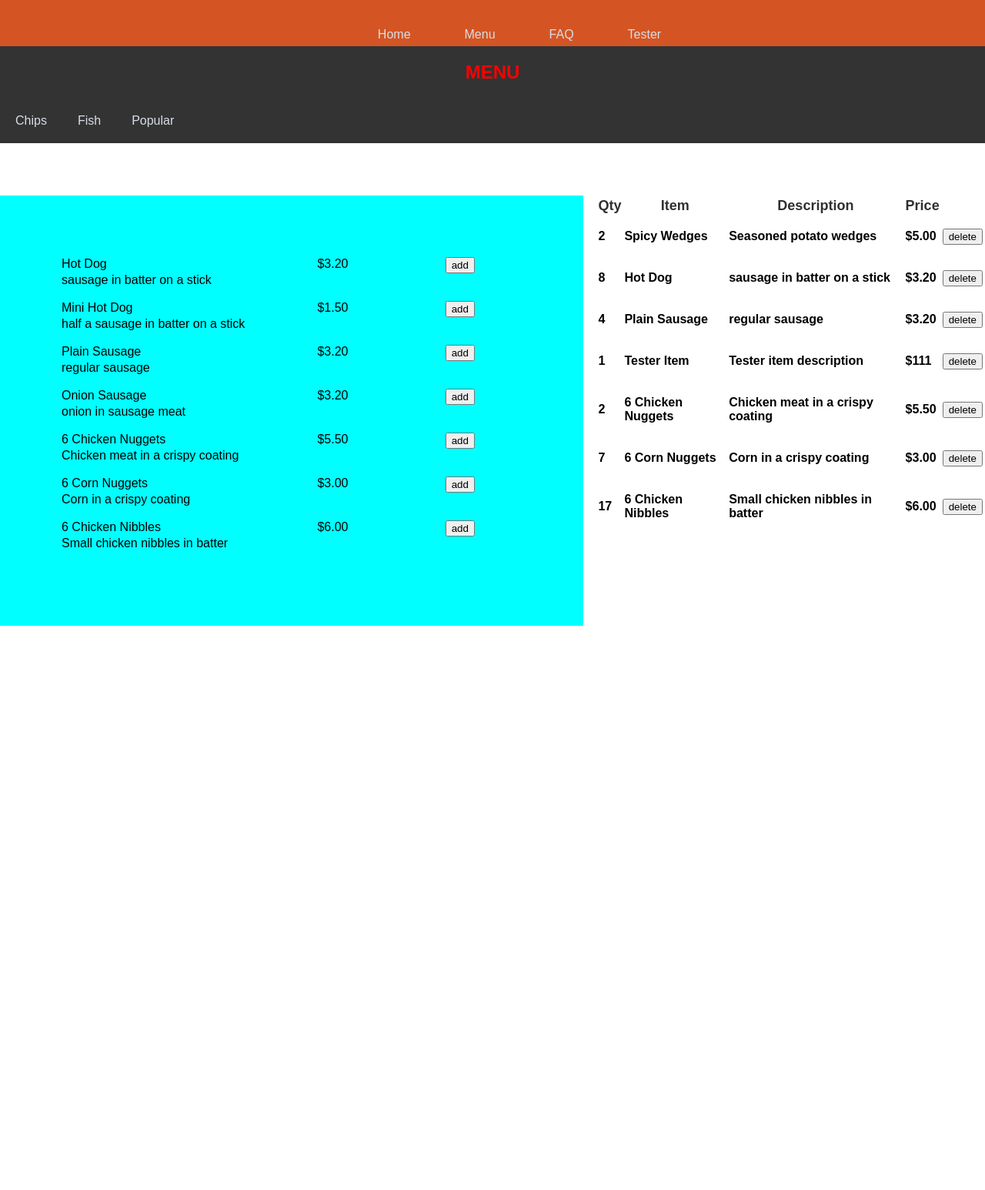
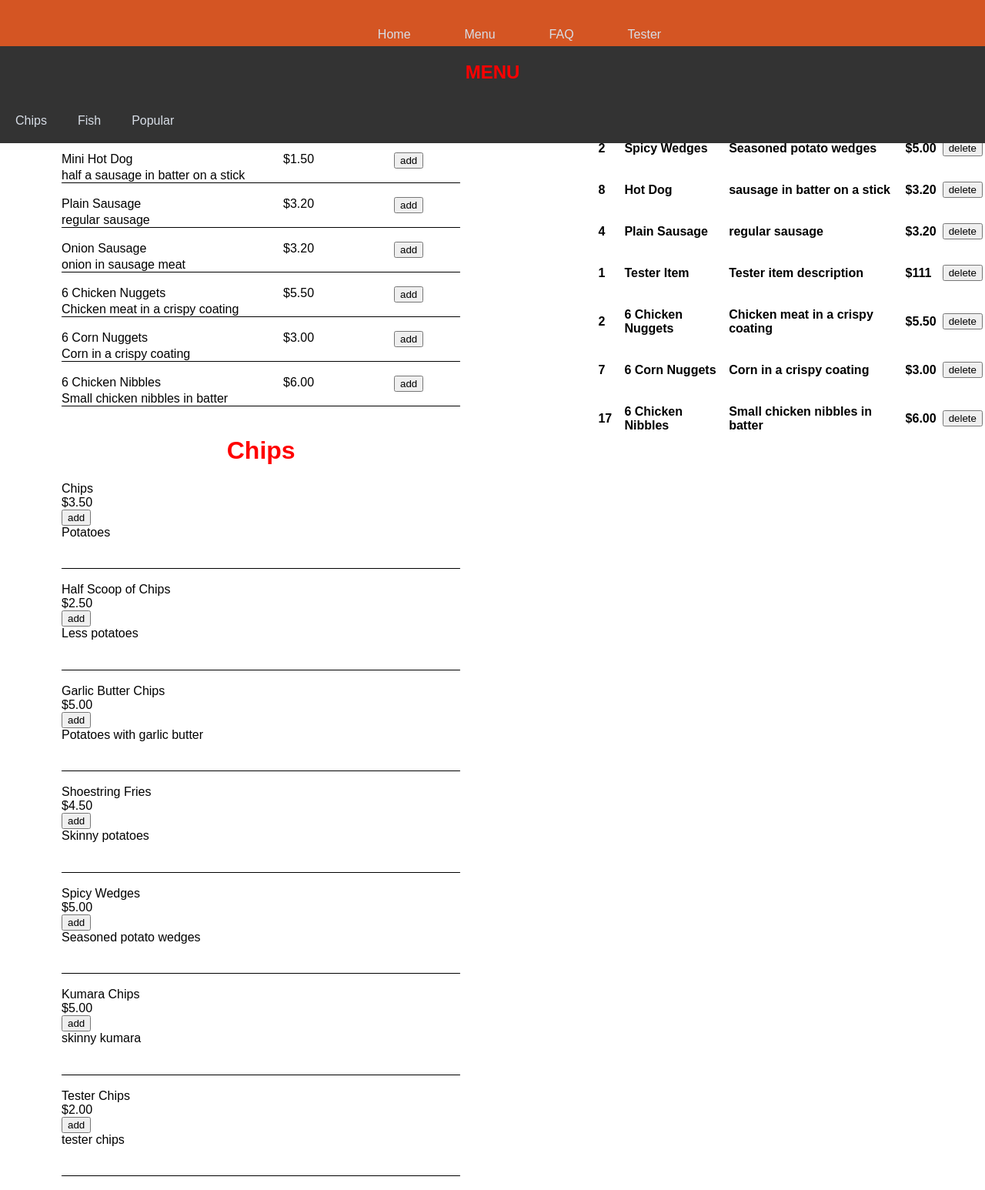
Before and after one commit to sophiayli/Sophia_webapp, a Flask app: page /menu in a window 1280 px wide. Shown: the whole page at 77% size. Before the commit the page ends 813 px from the top, so only its background shows below. Run offline with Flask 2, Linux system fonts and the light colour scheme; data comes from the database, SQL or seed files in the repository; both versions use the stored data as it was after the commit.

Commit message:
finally got the menu bar on menu page to stay at the top of the page rather than move as you scroll

```diff
--- a/static/stickymenu.css
+++ b/static/stickymenu.css
@@ -3,7 +3,7 @@
 }
 /*setting body margin*/
 body {
-  padding:0; margin: 0;
+  padding:0px; margin: 0;
 }
 /* Page content */
   .content {
@@ -37,9 +37,12 @@ body {
 
 /* styling the active link on nav bar,*/
 .nav-link[aria-current="page"]{
-    text-decoration: underline green 0.15rem;
-    text-underline-offset: 0.5rem;
-  }
+  text-decoration: underline rgb(255, 218, 56) 0.2rem;
+  text-underline-offset: 0.27rem;
+}
+
+
+
 
 ul{
   display: flex;
@@ -53,7 +56,6 @@ li{
 
 li a{
   text-decoration: none;
-  color:#da2c91;
 }
 
 /*---Styling the nav bar when hovering---*/
@@ -61,7 +63,8 @@ li a::after{
   content: ' ';
   width: 0;
   height: 3px;
-  background-color: cornflowerblue;
+  text-underline-offset: 0.5rem;
+  background-color: rgb(255, 218, 56);
   margin: auto;
   display: block;
 }
@@ -73,7 +76,7 @@ li a:hover:after{
 }
 
 li a:hover{
-  color: cornflowerblue;
+  color: #d8dee7;
 }
 
 /*styling the homepage image */
@@ -100,7 +103,10 @@ li a:hover{
 /*---Stling the menu nav bar---*/
 #menubar {
     overflow: hidden;
-    background-color: #333;}
+    background-color: #333;
+    position: fixed;
+    width:100%;
+  }
 
     #menubar a {
     float: left;
@@ -165,10 +171,7 @@ th {
   text-align: center;
 }
 
-.hover:hover
-{
-  background-color: #da2c91;
-}
+
 
 .table-styling
 {
@@ -214,9 +217,7 @@ th {
   margin:auto;
   border:rgb(48, 48, 0);
 }
-/*---Stling the delete button---*/
-#button{
-}
+/*---Styling the delete button---*/
 
 
 /* making content in a container flex on */
--- a/templates/menu.html
+++ b/templates/menu.html
@@ -1,5 +1,5 @@
-{% extends 'base.html' %}
-{% block content %}
+{% extends 'base.html'%}
+{% block content%}
 <!DOCTYPE html>
 <html lang="en">
 <head>
@@ -18,9 +18,9 @@
     display:grid;
     height: 100vh;
     grid-template-columns: 1.5fr 1fr;
-    grid-template-rows: 0.8fr 0.4fr;
+    grid-template-rows: 1fr;
     grid-template-areas:
-        "nav nav"
+        /*"nav nav"*/
         "menu order-sidebar";
     grid-gap:0.5rem 1.0rem;
 
@@ -31,21 +31,22 @@ section{
 }
 nav{
     position: sticky;
-    top: 60px;
+    bottom: 30px;
     grid-area: nav;
 }
 
 /*---Styling the grids in menu page ---*/
 #menu{
     grid-area: menu;
-    background-color: aqua;
-    padding: 10vmin;
+    padding-left: 10vmin;
+    padding-right: 20vmin;
 }
 
 #order-sidebar{
     grid-area: order-sidebar;}
 
 .item{
+    border-bottom: solid 1px;
     display: grid;
     grid-template-columns: 1fr 0.5fr 0.3fr;
     grid-template-rows: 0.5fr 0.5fr;
@@ -54,7 +55,10 @@ nav{
     "description description description"
 }
 
-#name{grid-area:name;}
+#name{
+    grid-area:name;
+    font: Arial bold;
+}
 
 #price{grid-area: price;}
 
@@ -78,14 +82,16 @@ h6{
     text-align: right;
 }
 
+.br{
+    display: block;
+    margin-bottom: 0.5em;
+}
 
 
 </style>
 
 <body>
-    <div class="content">
-<!--- Menu sections navigation bar-->
-    <nav>
+   <nav>
     <div id="menubar">
         <h1>MENU</h1>
         <a href="http://127.0.0.1:5000/menu#chips">Chips</a>
@@ -93,7 +99,11 @@ h6{
         <a href="http://127.0.0.1:5000/menu#popular">Popular</a>
     </div>
     </nav>
+     <div class="content">
+<!--- Menu sections navigation bar-->
+
     <div id="menu">
+        <h1 id="popular">Popular</h1>
     {% for item in popular%}
     <div class="item">
     <div id="name">{{item [1]}}</div>
@@ -104,12 +114,29 @@ h6{
         <input type="submit" value="add">
         </form></div>
     <div id="description">{{item [2]}}</div>
+    </div>
     <br>
+    {% endfor %}
+
+    <h1 id="chips">Chips</h1>
+    {% for item in chips%}
+    <div class="item">
+    <span><div id="name">{{item [1]}}</div>
+    <div id="price">{{item [3]}}</div>
+    <div id="add">
+        <form action="/add" method="post">
+        <input type="hidden" name="item" value="{{item[0]}}">
+        <input type="submit" value="add">
+        </form></div>
+    <div id="description">{{item [2]}}</div>
     </div>
+    <br>
     {% endfor %}
+</span>
     </div>
 
     <div id ="order-sidebar">
+        <h1>Cart</h1>
         <table class="center">
             <tr>
               <th>Qty</th>
```
Also changed, not shown: templates/index.html (+14 -10 lines), sophia_webapp.db.
